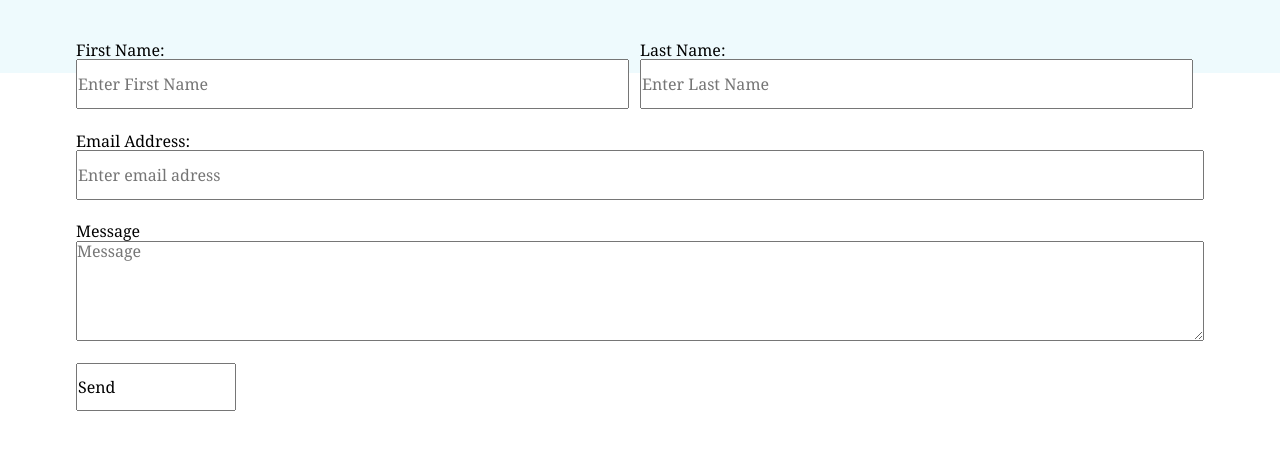
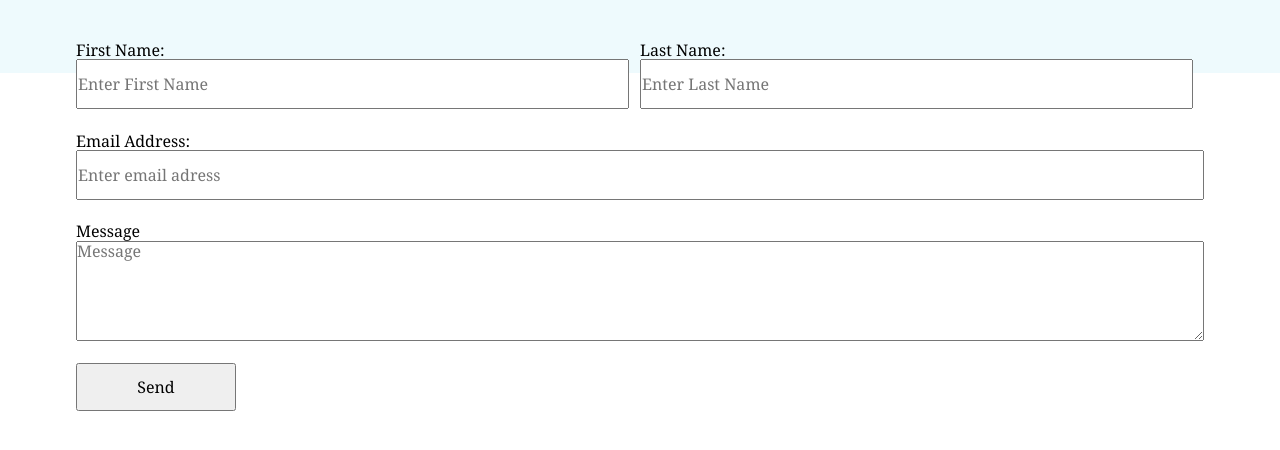
Before and after one commit to CreativeCleverCarlos/Maxim-Accounting, a plain HTML site: page ContactUs.html in a window 1280 px wide. Shown: the part 390-840 px from the top of the page. Drawn offline with Linux system fonts and the light colour scheme; files that its build step writes are made by us from their sources.

Commit message:
button fix

```diff
--- a/ContactUs.html
+++ b/ContactUs.html
@@ -60,7 +60,7 @@
 						<span>Message</span>
 						<textarea  id="text-area-box" placeHolder="Message"></textarea>
 						<div class="form-submit-btn">
-						<input id="button" type="ubmit" value="Send" name="Message">
+						<input id="button" type="submit" value="Send" name="Message">
 						</div>
 
 					<fieldset>
```
